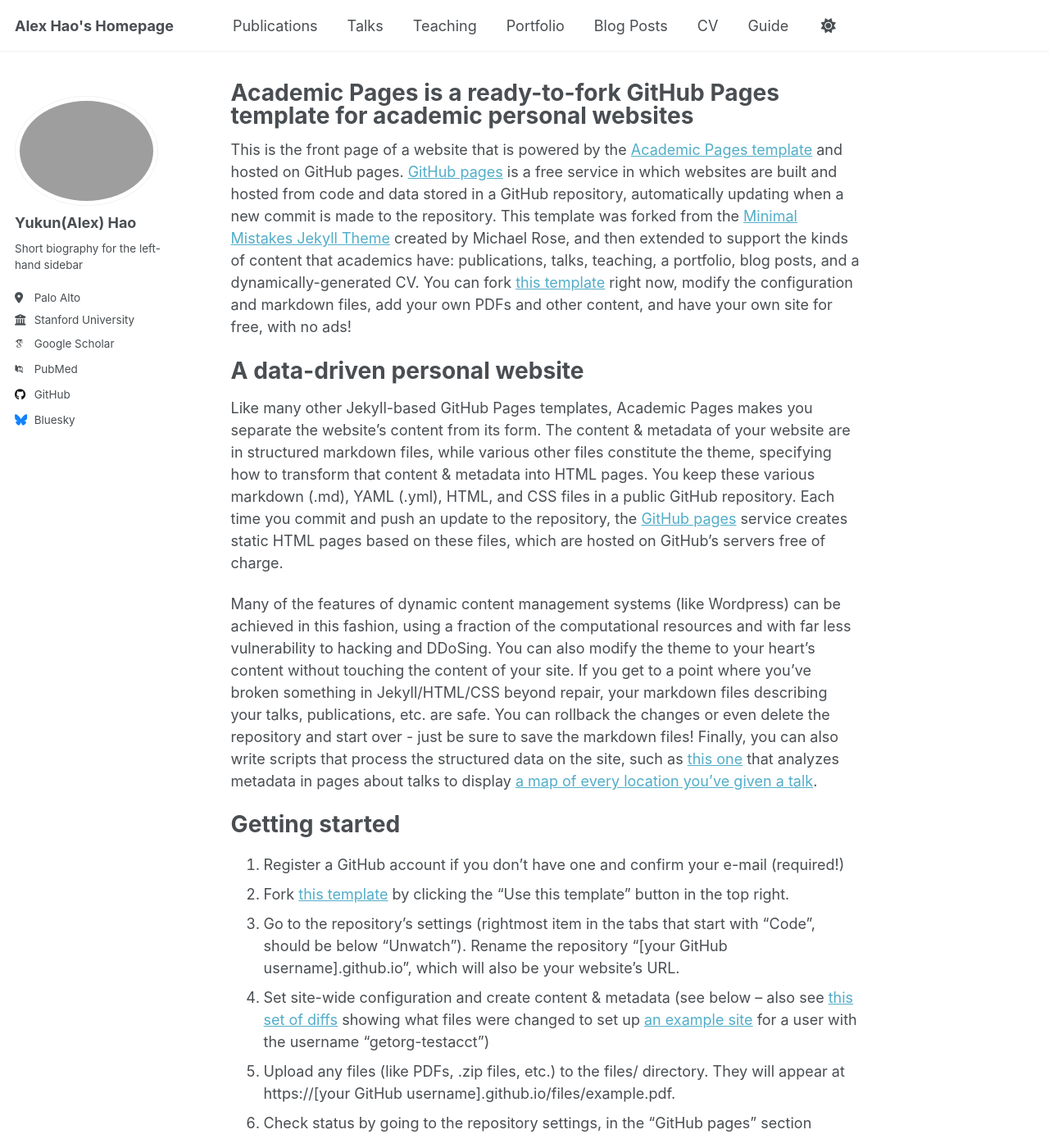
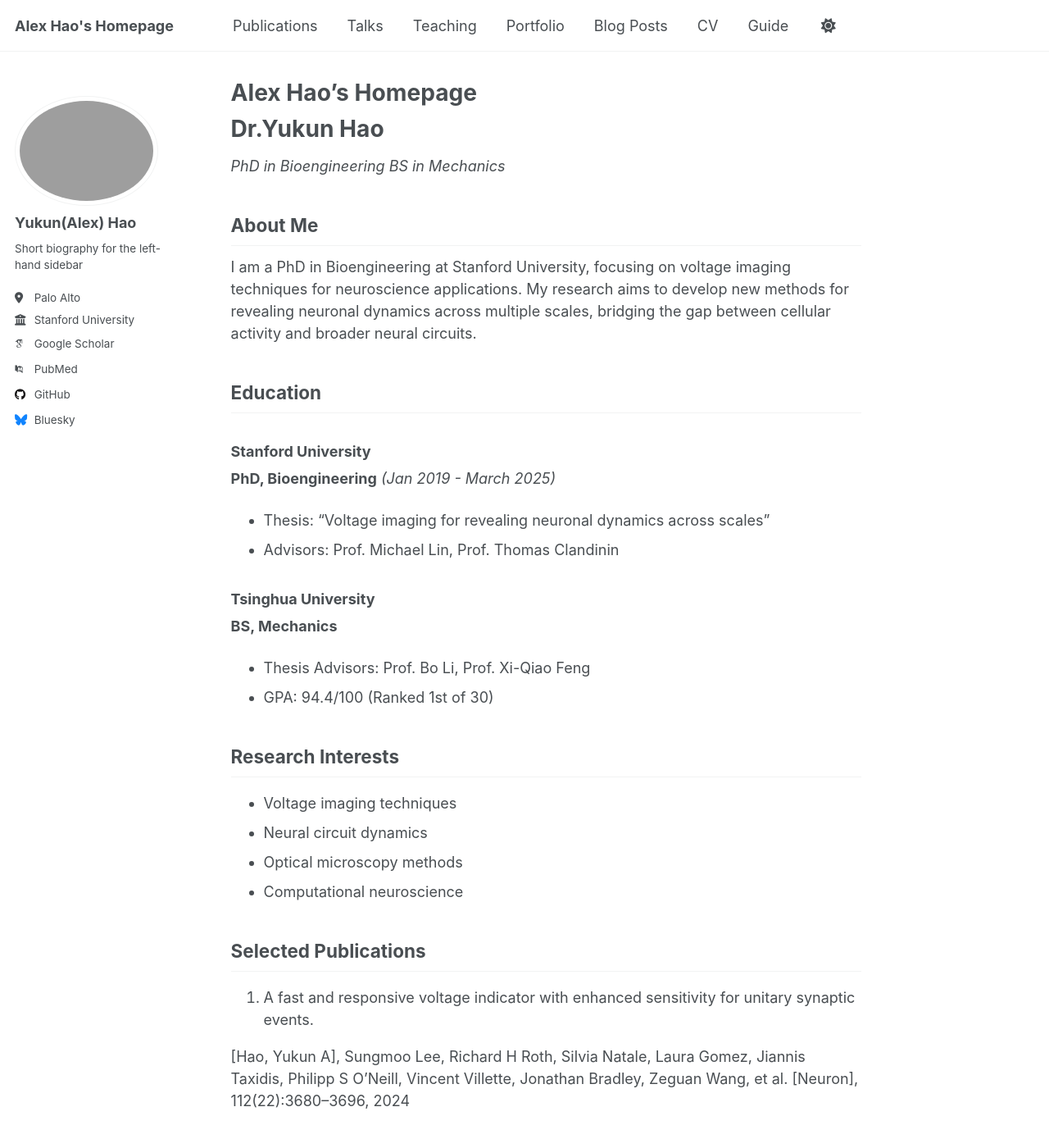
Before and after one commit to AlexYkHao/AlexYkHao.github.io, a Jekyll site: the page built from _pages/about.md, in a window 1280 px wide and 1400 px high. Shown: the whole window at 82% size. Built offline with Jekyll 4.4.1, drawn with Linux system fonts in a browser that asks for light colours; some web fonts are replaced; some of the changed text lies outside the part shown.

Commit message:
Update about.md

```diff
--- a/_pages/about.md
+++ b/_pages/about.md
@@ -1,49 +1,53 @@
 ---
 permalink: /
-title: "Academic Pages is a ready-to-fork GitHub Pages template for academic personal websites"
+title: "Alex Hao's Homepage"
 author_profile: true
 redirect_from:
   - /about/
   - /about.html
 ---
 
-This is the front page of a website that is powered by the [Academic Pages template](https://github.com/academicpages/academicpages.github.io) and hosted on GitHub pages. [GitHub pages](https://pages.github.com) is a free service in which websites are built and hosted from code and data stored in a GitHub repository, automatically updating when a new commit is made to the repository. This template was forked from the [Minimal Mistakes Jekyll Theme](https://mmistakes.github.io/minimal-mistakes/) created by Michael Rose, and then extended to support the kinds of content that academics have: publications, talks, teaching, a portfolio, blog posts, and a dynamically-generated CV. You can fork [this template](https://github.com/academicpages/academicpages.github.io) right now, modify the configuration and markdown files, add your own PDFs and other content, and have your own site for free, with no ads!
 
-A data-driven personal website
-======
-Like many other Jekyll-based GitHub Pages templates, Academic Pages makes you separate the website's content from its form. The content & metadata of your website are in structured markdown files, while various other files constitute the theme, specifying how to transform that content & metadata into HTML pages. You keep these various markdown (.md), YAML (.yml), HTML, and CSS files in a public GitHub repository. Each time you commit and push an update to the repository, the [GitHub pages](https://pages.github.com/) service creates static HTML pages based on these files, which are hosted on GitHub's servers free of charge.
+# Dr.Yukun Hao
+*PhD in Bioengineering*
+*BS in Mechanics*
 
-Many of the features of dynamic content management systems (like Wordpress) can be achieved in this fashion, using a fraction of the computational resources and with far less vulnerability to hacking and DDoSing. You can also modify the theme to your heart's content without touching the content of your site. If you get to a point where you've broken something in Jekyll/HTML/CSS beyond repair, your markdown files describing your talks, publications, etc. are safe. You can rollback the changes or even delete the repository and start over - just be sure to save the markdown files! Finally, you can also write scripts that process the structured data on the site, such as [this one](https://github.com/academicpages/academicpages.github.io/blob/master/talkmap.ipynb) that analyzes metadata in pages about talks to display [a map of every location you've given a talk](https://academicpages.github.io/talkmap.html).
+## About Me
 
-Getting started
-======
-1. Register a GitHub account if you don't have one and confirm your e-mail (required!)
-1. Fork [this template](https://github.com/academicpages/academicpages.github.io) by clicking the "Use this template" button in the top right.
-1. Go to the repository's settings (rightmost item in the tabs that start with "Code", should be below "Unwatch"). Rename the repository "[your GitHub username].github.io", which will also be your website's URL.
-1. Set site-wide configuration and create content & metadata (see below -- also see [this set of diffs](http://archive.is/3TPas) showing what files were changed to set up [an example site](https://getorg-testacct.github.io) for a user with the username "getorg-testacct")
-1. Upload any files (like PDFs, .zip files, etc.) to the files/ directory. They will appear at https://[your GitHub username].github.io/files/example.pdf.
-1. Check status by going to the repository settings, in the "GitHub pages" section
+I am a PhD in Bioengineering at Stanford University, focusing on voltage imaging techniques for neuroscience applications. My research aims to develop new methods for revealing neuronal dynamics across multiple scales, bridging the gap between cellular activity and broader neural circuits.
 
-Site-wide configuration
-------
-The main configuration file for the site is in the base directory in [_config.yml](https://github.com/academicpages/academicpages.github.io/blob/master/_config.yml), which defines the content in the sidebars and other site-wide features. You will need to replace the default variables with ones about yourself and your site's github repository. The configuration file for the top menu is in [_data/navigation.yml](https://github.com/academicpages/academicpages.github.io/blob/master/_data/navigation.yml). For example, if you don't have a portfolio or blog posts, you can remove those items from that navigation.yml file to remove them from the header.
+## Education
 
-Create content & metadata
-------
-For site content, there is one markdown file for each type of content, which are stored in directories like _publications, _talks, _posts, _teaching, or _pages. For example, each talk is a markdown file in the [_talks directory](https://github.com/academicpages/academicpages.github.io/tree/master/_talks). At the top of each markdown file is structured data in YAML about the talk, which the theme will parse to do lots of cool stuff. The same structured data about a talk is used to generate the list of talks on the [Talks page](https://academicpages.github.io/talks), each [individual page](https://academicpages.github.io/talks/2012-03-01-talk-1) for specific talks, the talks section for the [CV page](https://academicpages.github.io/cv), and the [map of places you've given a talk](https://academicpages.github.io/talkmap.html) (if you run this [python file](https://github.com/academicpages/academicpages.github.io/blob/master/talkmap.py) or [Jupyter notebook](https://github.com/academicpages/academicpages.github.io/blob/master/talkmap.ipynb), which creates the HTML for the map based on the contents of the _talks directory).
+### Stanford University
+**PhD, Bioengineering** *(Jan 2019 - March 2025)*
+- Thesis: "Voltage imaging for revealing neuronal dynamics across scales"
+- Advisors: Prof. Michael Lin, Prof. Thomas Clandinin
 
-**Markdown generator**
+### Tsinghua University
+**BS, Mechanics**
+- Thesis Advisors: Prof. Bo Li, Prof. Xi-Qiao Feng
+- GPA: 94.4/100 (Ranked 1st of 30)
 
-The repository includes [a set of Jupyter notebooks](https://github.com/academicpages/academicpages.github.io/tree/master/markdown_generator
-) that converts a CSV containing structured data about talks or presentations into individual markdown files that will be properly formatted for the Academic Pages template. The sample CSVs in that directory are the ones I used to create my own personal website at stuartgeiger.com. My usual workflow is that I keep a spreadsheet of my publications and talks, then run the code in these notebooks to generate the markdown files, then commit and push them to the GitHub repository.
+## Research Interests
 
-How to edit your site's GitHub repository
-------
-Many people use a git client to create files on their local computer and then push them to GitHub's servers. If you are not familiar with git, you can directly edit these configuration and markdown files directly in the github.com interface. Navigate to a file (like [this one](https://github.com/academicpages/academicpages.github.io/blob/master/_talks/2012-03-01-talk-1.md) and click the pencil icon in the top right of the content preview (to the right of the "Raw | Blame | History" buttons). You can delete a file by clicking the trashcan icon to the right of the pencil icon. You can also create new files or upload files by navigating to a directory and clicking the "Create new file" or "Upload files" buttons.
+- Voltage imaging techniques
+- Neural circuit dynamics
+- Optical microscopy methods
+- Computational neuroscience
 
-Example: editing a markdown file for a talk
-![Editing a markdown file for a talk](/images/editing-talk.png)
+## Selected Publications
 
-For more info
-------
-More info about configuring Academic Pages can be found in [the guide](https://academicpages.github.io/markdown/), the [growing wiki](https://github.com/academicpages/academicpages.github.io/wiki), and you can always [ask a question on GitHub](https://github.com/academicpages/academicpages.github.io/discussions). The [guides for the Minimal Mistakes theme](https://mmistakes.github.io/minimal-mistakes/docs/configuration/) (which this theme was forked from) might also be helpful.
+1. A fast and responsive voltage indicator with enhanced sensitivity for unitary synaptic events.
+
+[Hao, Yukun A], Sungmoo Lee, Richard H Roth, Silvia Natale, Laura Gomez, Jiannis Taxidis,
+Philipp S O’Neill, Vincent Villette, Jonathan Bradley, Zeguan Wang, et al.  [Neuron], 112(22):3680–3696,
+2024
+
+
+## Selected Honors & Awards
+
+- [Bio-X Bowes Fellow], Stanford University 2020-2023
+
+## Ad-hoc Projects
+
+- [Litsurf](https://github.com/AlexYkHao/litsurf_backend)is a web app that finds the most relevant content from a list of content sources for a user based on their profiles.
```
